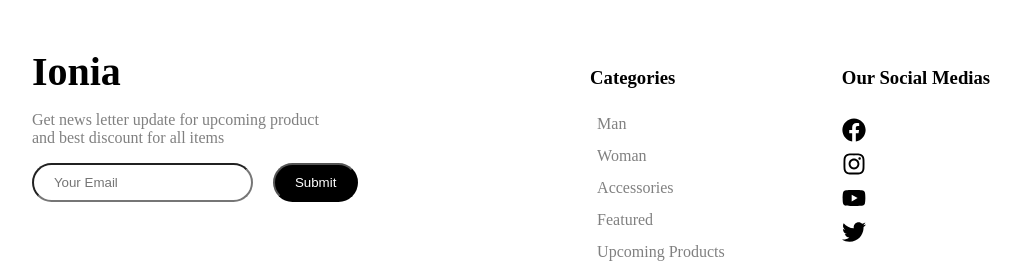
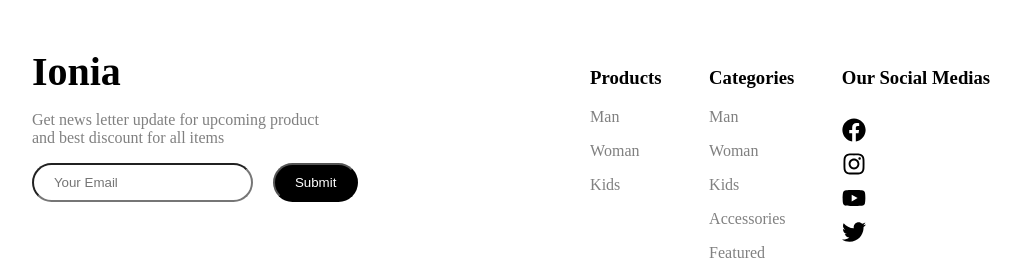
Before and after one commit to chanminswe/e-commerce-frontend, a React (Vite) app: page / in a window 1280 px wide. Shown: the part 2565-2840 px from the top of the page, without its empty margins (134-1155 px from the left). Built offline with nearby package versions, Linux system fonts and the light colour scheme.

Commit message:
Added more information to the footer

```diff
--- a/src/components/Footer.jsx
+++ b/src/components/Footer.jsx
@@ -17,15 +17,20 @@ function Footer() {
         </div>
       </div>
       <div className="footer-information-container">
+        <div className="footer-products">
+          <h3>Products</h3>
+          <p>Man</p>
+          <p>Woman</p>
+          <p>Kids</p>
+        </div>
         <div className="footer-categories">
           <h3>Categories</h3>
           <p>Man</p>
           <p>Woman</p>
+          <p>Kids</p>
           <p>Accessories</p>
           <p>Featured</p>
-          <p>Upcoming Products</p>
         </div>
-
         <div className="footer-social-medias">
           <h3 style={{ width: "100%" }}>Our Social Medias</h3>
           <FaFacebook size={24} />
--- a/src/components/footer.css
+++ b/src/components/footer.css
@@ -44,15 +44,15 @@
     padding-right: 40px;
 }
 
-.footer-categories{
-    display: flex;
-    flex-direction: column;
+.footer-products > p{
+    color: gray;
 }
 
 .footer-categories > p{
-    margin: 7px;
     color: gray;
 }
+
+
 
 .footer-social-medias{
     display: flex;
```
